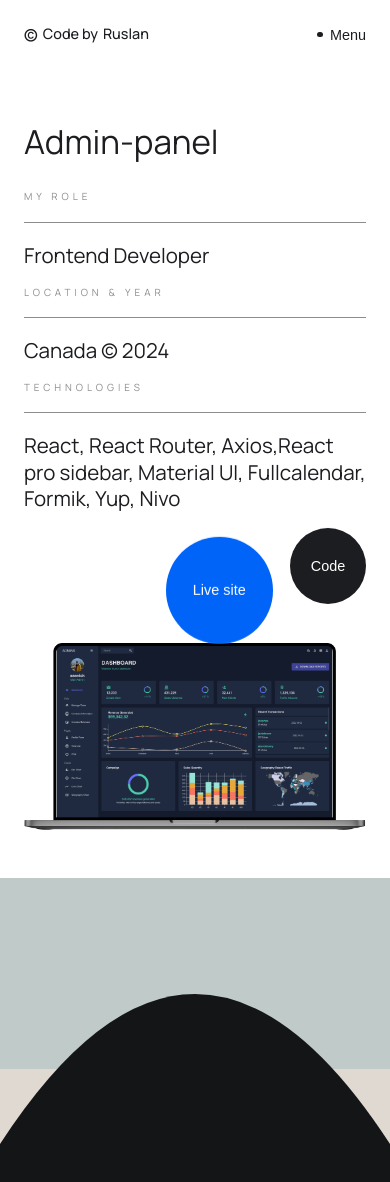
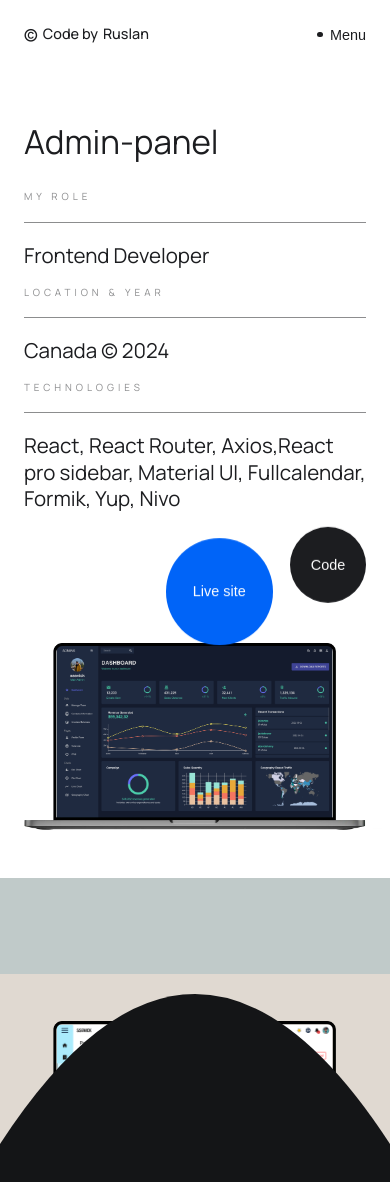
Before and after one commit to ssenick/ssenick-portfolio, a React (Vite) app: page /work/admin-panel in a window 390 px wide. Shown: the top 1182 px of the page. Built offline with nearby package versions, Linux system fonts and the light colour scheme.

Commit message:
added styles

```diff
--- a/src/pages/ProjectPage/ui/ProjectDevices/ProjectDevices.module.scss
+++ b/src/pages/ProjectPage/ui/ProjectDevices/ProjectDevices.module.scss
@@ -1,5 +1,4 @@
 .ProjectDevices {
-  background-color: var(--color-light-green);
   padding: calc(var(--p-container) * 2) 0;
 
   .wrapper {
@@ -28,9 +27,10 @@
   }
 
   @media (max-width: 772px) {
+    padding: calc(var(--p-container) * 2) calc(var(--p-container) * 0.3);
+
     .wrapper {
       max-width: none;
-      padding: calc(var(--p-container) * 2) var(--p-container);
     }
   }
 }
```
